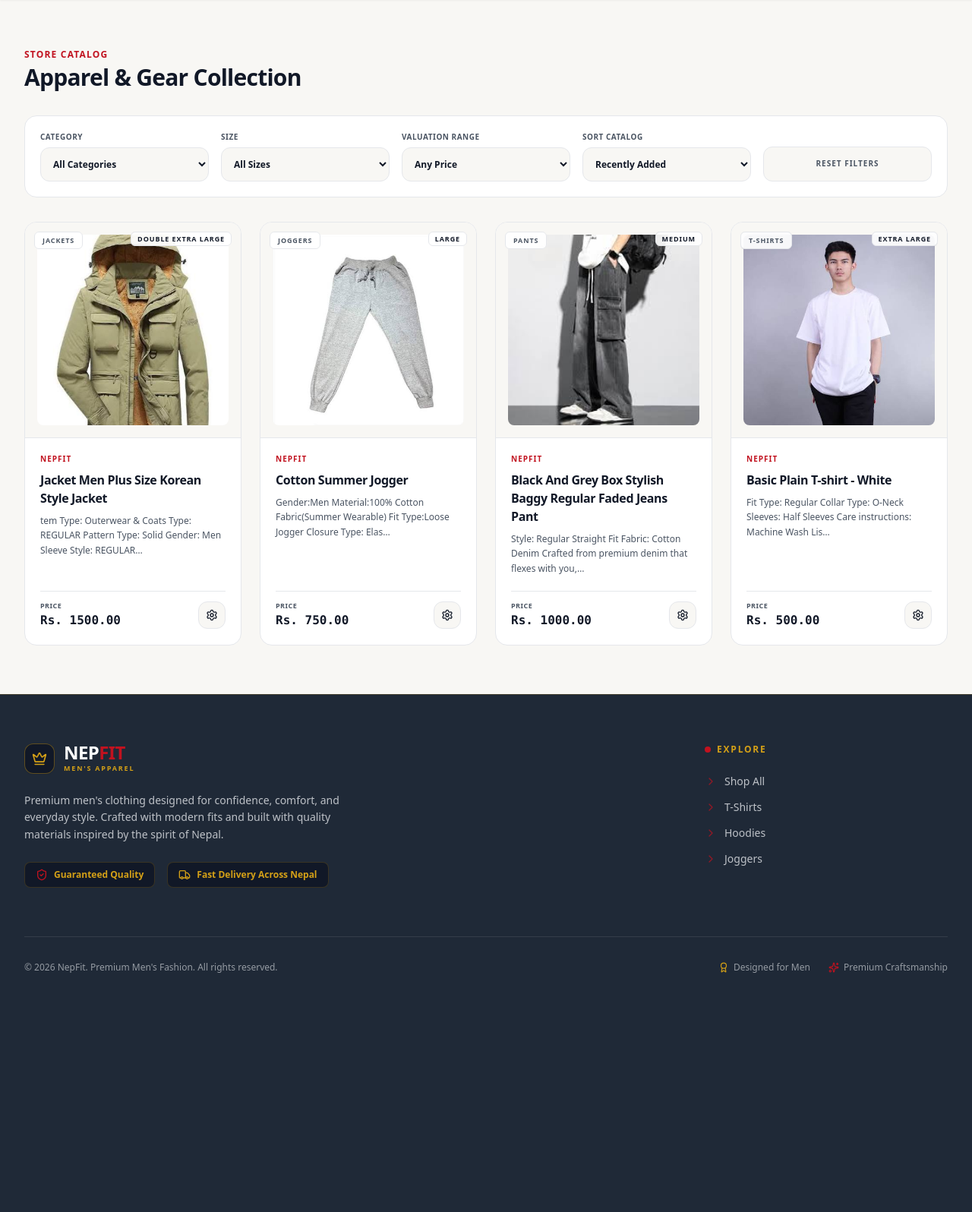
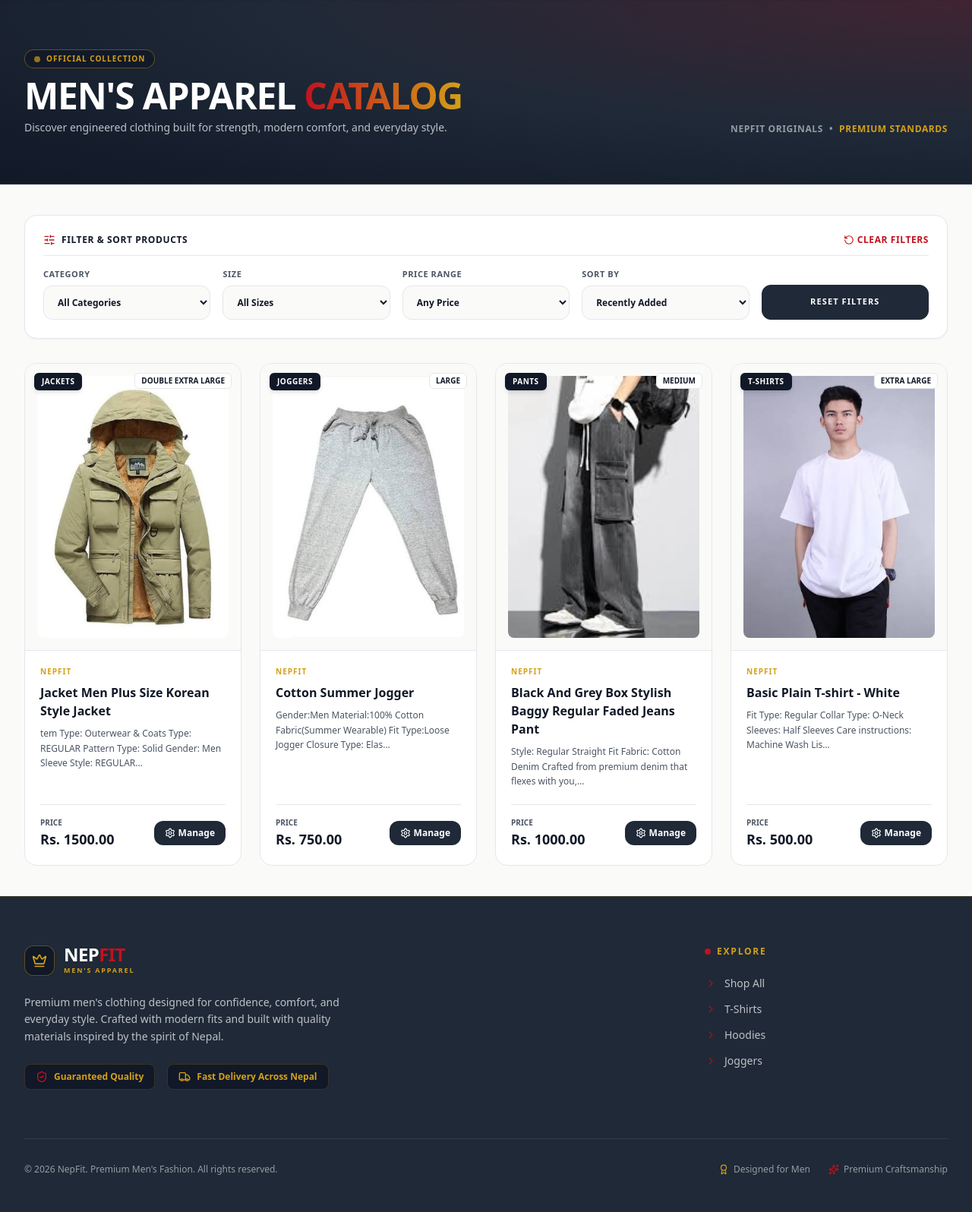
Before and after one commit to bipinjlimbu/B2C-E-Commerce---Django-Project-IV, a Django app: page /products/ in a window 1280 px wide. Shown: the part 111-1707 px from the top of the page at 76% size. Before the commit the page ends 1392 px from the top, so only its background shows below. Run offline with Django 5.2, Linux system fonts and the light colour scheme; a user stored in the database is signed in; data comes from the database, SQL or seed files in the repository.

Commit message:
Products Page UI and Logic Updated

```diff
--- a/nf_project/nf_app/templates/main/products_page.html
+++ b/nf_project/nf_app/templates/main/products_page.html
@@ -7,24 +7,55 @@
     {% load static %}
     <link href="{% static 'css/styles.css' %}" rel="stylesheet" />
 </head>
-<body class="bg-[#F8F7F4] text-[#111827] font-sans min-h-screen flex flex-col antialiased">
+<body class="bg-[#FAFAF9] text-[#111827] font-sans min-h-screen flex flex-col antialiased selection:bg-[#C1121F] selection:text-white">
 
     {% include 'components/_navbar.html' %}
 
     {% include 'components/_messages.html' %}
 
-    <main class="flex-grow max-w-7xl w-full mx-auto px-4 sm:px-6 lg:px-8 py-12 lg:py-16 space-y-8">
+    <main class="flex-grow">
+
+        <section class="relative bg-[#1F2937] text-white py-12 lg:py-16 border-b border-[#E5E7EB]/10 overflow-hidden">
+            <div class="absolute inset-0 bg-[radial-gradient(ellipse_at_top_right,_var(--tw-gradient-stops))] from-[#C1121F]/20 via-[#1F2937] to-[#111827] pointer-events-none"></div>
+            <div class="max-w-7xl mx-auto px-4 sm:px-6 lg:px-8 relative z-10 flex flex-col md:flex-row md:items-end justify-between gap-6">
                 <div>
-            <h1 class="text-xs font-bold uppercase tracking-widest text-[#C1121F] mb-1">Store Catalog</h1>
-            <p class="text-3xl font-extrabold text-[#111827] tracking-tight">Apparel & Gear Collection</p>
+                    <div class="inline-flex items-center gap-2 px-3 py-1 rounded-full bg-[#111827]/80 border border-[#D4A017]/40 mb-3">
+                        <span class="w-2 h-2 rounded-full bg-[#D4A017] animate-pulse"></span>
+                        <span class="text-[10px] font-bold uppercase tracking-widest text-[#D4A017]">Official Collection</span>
+                    </div>
+                    <h1 class="text-3xl sm:text-5xl font-black uppercase tracking-tight text-white">
+                        Men's Apparel <span class="text-transparent bg-clip-text bg-gradient-to-r from-[#C1121F] to-[#D4A017]">Catalog</span>
+                    </h1>
+                    <p class="text-sm text-[#E5E7EB]/80 mt-2 max-w-xl">
+                        Discover engineered clothing built for strength, modern comfort, and everyday style.
+                    </p>
+                </div>
+                <div class="hidden md:flex items-center gap-2 text-xs text-[#E5E7EB]/60 font-semibold uppercase tracking-wider">
+                    <span>NepFit Originals</span>
+                    <span>&bull;</span>
+                    <span class="text-[#D4A017]">Premium Standards</span>
+                </div>
+            </div>
+        </section>
+
+        <section class="max-w-7xl mx-auto px-4 sm:px-6 lg:px-8 py-10 space-y-8">
+
+            <form method="GET" action="/products/" class="bg-[#FFFFFF] border border-[#E5E7EB] rounded-2xl p-6 shadow-sm relative z-20">
+                <div class="flex items-center justify-between mb-4 pb-3 border-b border-[#E5E7EB]">
+                    <div class="flex items-center gap-2">
+                        <i data-lucide="sliders-horizontal" class="w-4 h-4 text-[#C1121F]"></i>
+                        <span class="text-xs font-bold uppercase tracking-wider text-[#111827]">Filter & Sort Products</span>
+                    </div>
+                    <a href="/products/" class="text-xs font-bold text-[#C1121F] hover:text-[#9B0D18] flex items-center gap-1 transition-colors uppercase tracking-wider">
+                        <i data-lucide="rotate-ccw" class="w-3.5 h-3.5"></i> Clear Filters
+                    </a>
                 </div>
 
-        <form method="GET" action="/products/" class="bg-white border border-[#E5E7EB] rounded-2xl p-5 shadow-xs">
                 <div class="grid grid-cols-1 sm:grid-cols-2 lg:grid-cols-5 gap-4 items-end">
 
                     <div class="space-y-1.5">
-                    <label class="text-[10px] font-bold uppercase tracking-wider text-[#4B5563] block">Category</label>
-                    <select name="category" onchange="this.form.submit()" class="w-full bg-[#F8F7F4] border border-[#E5E7EB] rounded-xl p-3 text-xs font-bold text-[#111827] focus:outline-none focus:border-[#C1121F] cursor-pointer">
+                        <label class="text-[11px] font-bold uppercase tracking-wider text-[#4B5563] block">Category</label>
+                        <select name="category" onchange="this.form.submit()" class="w-full bg-[#FAFAF9] border border-[#E5E7EB] rounded-xl px-3.5 py-3 text-xs font-bold text-[#111827] focus:outline-none focus:border-[#C1121F] focus:ring-1 focus:ring-[#C1121F] cursor-pointer transition-all">
                             <option value="">All Categories</option>
                             <option value="shirts" {% if request.GET.category == 'shirts' %}selected{% endif %}>Shirts</option>
                             <option value="t_shirts" {% if request.GET.category == 't_shirts' %}selected{% endif %}>T-Shirts</option>
@@ -38,8 +69,8 @@
                     </div>
 
                     <div class="space-y-1.5">
-                    <label class="text-[10px] font-bold uppercase tracking-wider text-[#4B5563] block">Size</label>
-                    <select name="size" onchange="this.form.submit()" class="w-full bg-[#F8F7F4] border border-[#E5E7EB] rounded-xl p-3 text-xs font-bold text-[#111827] focus:outline-none focus:border-[#C1121F] cursor-pointer">
+                        <label class="text-[11px] font-bold uppercase tracking-wider text-[#4B5563] block">Size</label>
+                        <select name="size" onchange="this.form.submit()" class="w-full bg-[#FAFAF9] border border-[#E5E7EB] rounded-xl px-3.5 py-3 text-xs font-bold text-[#111827] focus:outline-none focus:border-[#C1121F] focus:ring-1 focus:ring-[#C1121F] cursor-pointer transition-all">
                             <option value="">All Sizes</option>
                             <option value="S" {% if request.GET.size == 'S' %}selected{% endif %}>Small (S)</option>
                             <option value="M" {% if request.GET.size == 'M' %}selected{% endif %}>Medium (M)</option>
@@ -50,8 +81,8 @@
                     </div>
 
                     <div class="space-y-1.5">
-                    <label class="text-[10px] font-bold uppercase tracking-wider text-[#4B5563] block">Valuation Range</label>
-                    <select name="price_range" onchange="this.form.submit()" class="w-full bg-[#F8F7F4] border border-[#E5E7EB] rounded-xl p-3 text-xs font-bold text-[#111827] focus:outline-none focus:border-[#C1121F] cursor-pointer">
+                        <label class="text-[11px] font-bold uppercase tracking-wider text-[#4B5563] block">Price Range</label>
+                        <select name="price_range" onchange="this.form.submit()" class="w-full bg-[#FAFAF9] border border-[#E5E7EB] rounded-xl px-3.5 py-3 text-xs font-bold text-[#111827] focus:outline-none focus:border-[#C1121F] focus:ring-1 focus:ring-[#C1121F] cursor-pointer transition-all">
                             <option value="all">Any Price</option>
                             <option value="0-499" {% if request.GET.price_range == '0-499' %}selected{% endif %}>Rs. 0 - Rs. 499</option>
                             <option value="500-999" {% if request.GET.price_range == '500-999' %}selected{% endif %}>Rs. 500 - Rs. 999</option>
@@ -64,8 +95,8 @@
                     </div>
 
                     <div class="space-y-1.5">
-                    <label class="text-[10px] font-bold uppercase tracking-wider text-[#4B5563] block">Sort Catalog</label>
-                    <select name="sort" onchange="this.form.submit()" class="w-full bg-[#F8F7F4] border border-[#E5E7EB] rounded-xl p-3 text-xs font-bold text-[#111827] focus:outline-none focus:border-[#C1121F] cursor-pointer">
+                        <label class="text-[11px] font-bold uppercase tracking-wider text-[#4B5563] block">Sort By</label>
+                        <select name="sort" onchange="this.form.submit()" class="w-full bg-[#FAFAF9] border border-[#E5E7EB] rounded-xl px-3.5 py-3 text-xs font-bold text-[#111827] focus:outline-none focus:border-[#C1121F] focus:ring-1 focus:ring-[#C1121F] cursor-pointer transition-all">
                             <option value="latest" {% if request.GET.sort == 'latest' %}selected{% endif %}>Recently Added</option>
                             <option value="oldest" {% if request.GET.sort == 'oldest' %}selected{% endif %}>Oldest First</option>
                             <option value="price_asc" {% if request.GET.sort == 'price_asc' %}selected{% endif %}>Price: Low to High</option>
@@ -76,7 +107,7 @@
                     </div>
 
                     <div>
-                    <a href="/products/" class="bg-[#F8F7F4] hover:bg-[#111827] text-[#4B5563] hover:text-white text-[10px] font-bold uppercase tracking-widest border border-[#E5E7EB] h-[46px] rounded-xl transition-colors flex items-center justify-center w-full shadow-xs">
+                        <a href="/products/" class="bg-[#1F2937] hover:bg-[#111827] text-white text-[11px] font-bold uppercase tracking-widest border border-[#1F2937] h-[46px] rounded-xl transition-all flex items-center justify-center w-full shadow-sm hover:shadow-md">
                             Reset Filters
                         </a>
                     </div>
@@ -85,65 +116,65 @@
 
             <div class="w-full">
                 {% if products %}
-                <div class="grid grid-cols-1 sm:grid-cols-2 md:grid-cols-3 lg:grid-cols-4 gap-6">
+                    <div class="grid grid-cols-1 sm:grid-cols-2 lg:grid-cols-4 gap-6">
                         {% for product in products %}
-                        <div class="bg-white border border-[#E5E7EB] rounded-2xl overflow-hidden shadow-xs hover:shadow-md hover:border-[#C1121F]/40 transition-all flex flex-col group relative">
+                            <div class="bg-[#FFFFFF] border border-[#E5E7EB] rounded-2xl overflow-hidden shadow-xs hover:shadow-xl hover:border-[#C1121F]/40 transition-all duration-300 flex flex-col group relative">
 
                                 <a href="/products/{{ product.id }}/" class="flex flex-col flex-grow">
-                                <div class="aspect-square w-full bg-[#F8F7F4] flex items-center justify-center p-4 relative overflow-hidden border-b border-[#E5E7EB]">
+                                    <div class="aspect-[3/4] w-full bg-[#FAFAF9] flex items-center justify-center p-4 relative overflow-hidden border-b border-[#E5E7EB]">
                                         {% if product.product_image %}
                                             <img src="{{ product.product_image.url }}" alt="{{ product.name }}" class="w-full h-full object-cover group-hover:scale-105 transition-transform duration-500 rounded-lg">
                                         {% else %}
-                                        <div class="w-full h-full flex flex-col items-center justify-center bg-[#F8F7F4] rounded-xl">
-                                            <i data-lucide="shirt" class="w-10 h-10 text-[#4B5563] group-hover:text-[#C1121F] transition-colors duration-300"></i>
-                                            <span class="text-[9px] uppercase tracking-widest text-[#4B5563] font-bold mt-2">No Image Preview</span>
+                                            <div class="w-full h-full flex flex-col items-center justify-center bg-[#FAFAF9] rounded-xl border border-dashed border-[#E5E7EB]">
+                                                <i data-lucide="shirt" class="w-12 h-12 text-[#4B5563] group-hover:text-[#C1121F] transition-colors duration-300"></i>
+                                                <span class="text-[10px] uppercase font-bold tracking-widest text-[#4B5563] mt-2">No Image</span>
                                             </div>
                                         {% endif %}
 
-                                    <span class="absolute top-3 left-3 bg-white/90 border border-[#E5E7EB] backdrop-blur-md text-[9px] font-bold uppercase tracking-widest text-[#4B5563] px-2.5 py-1 rounded-md shadow-xs">
+                                        <span class="absolute top-3 left-3 bg-[#111827] text-white text-[10px] font-bold uppercase tracking-wider px-2.5 py-1 rounded-md shadow-md">
                                             {{ product.get_category_display }}
                                         </span>
 
                                         {% if product.size %}
-                                        <span class="absolute top-3 right-3 bg-white/90 border border-[#E5E7EB] backdrop-blur-md text-[9px] font-bold uppercase tracking-widest text-[#111827] px-2 py-0.5 rounded-md shadow-xs">
+                                            <span class="absolute top-3 right-3 bg-[#FFFFFF] border border-[#E5E7EB] text-[#111827] text-[10px] font-bold uppercase px-2 py-0.5 rounded-md shadow-xs">
                                                 {{ product.get_size_display|default:product.size }}
                                             </span>
                                         {% endif %}
                                     </div>
 
                                     <div class="p-5 flex-grow space-y-2">
-                                    <span class="text-[10px] font-bold uppercase tracking-widest text-[#C1121F] block">{{ product.brand|default:"NepFit" }}</span>
-                                    <h3 class="font-extrabold text-[#111827] text-base tracking-tight group-hover:text-[#C1121F] transition-colors line-clamp-1">
+                                        <span class="text-[10px] font-bold uppercase tracking-widest text-[#D4A017] block">{{ product.brand|default:"NepFit" }}</span>
+                                        <h3 class="font-bold text-[#111827] text-base group-hover:text-[#C1121F] transition-colors line-clamp-1">
                                             {{ product.name }}
                                         </h3>
                                         <p class="text-xs text-[#4B5563] leading-relaxed line-clamp-2">
-                                        {{ product.description|truncatechars:100|default:"High-performance activewear engineered for maximum comfort and durability." }}
+                                            {{ product.description|truncatechars:100|default:"Premium men's clothing designed for modern fit and ultimate comfort." }}
                                         </p>
                                     </div>
                                 </a>
 
                                 <div class="p-5 pt-0">
-                                <div class="flex items-center justify-between pt-3 border-t border-[#E5E7EB]">
-                                    <div class="flex flex-col">
-                                        <span class="text-[9px] uppercase font-bold tracking-wider text-[#4B5563]">Price</span>
-                                        <span class="text-base font-extrabold text-[#111827] font-mono">Rs. {{ product.price|floatformat:2 }}</span>
+                                    <div class="flex items-center justify-between pt-4 border-t border-[#E5E7EB]">
+                                        <div>
+                                            <span class="text-[10px] uppercase font-bold text-[#4B5563] block">Price</span>
+                                            <span class="text-lg font-black text-[#111827]">Rs. {{ product.price|floatformat:2 }}</span>
                                         </div>
 
                                         {% if user.is_authenticated and not user.is_staff %}
                                             {% if product.stock > 0 %}
-                                            <a href="/cart/add/{{ product.id }}/" class="bg-[#F8F7F4] hover:bg-[#C1121F] text-[#111827] hover:text-white w-9 h-9 rounded-xl transition-all border border-[#E5E7EB] hover:border-[#C1121F] flex items-center justify-center shadow-xs z-10" title="Add to Cart">
-                                                <i data-lucide="shopping-bag" class="w-4 h-4"></i>
+                                                <a href="/cart/add/{{ product.id }}/" class="bg-[#C1121F] hover:bg-[#9B0D18] text-white px-4 py-2.5 rounded-xl transition-colors font-bold text-xs flex items-center gap-1.5 shadow-sm shadow-[#C1121F]/20" title="Add to Cart">
+                                                    <i data-lucide="shopping-bag" class="w-4 h-4"></i> Add to Cart
                                                 </a>
                                             {% else %}
-                                            <p class="text-[10px] font-bold text-[#B91C1C] uppercase tracking-wider bg-[#FEF2F2] px-2 py-1 rounded-md border border-[#FCA5A5]">Out of Stock</p>
+                                                <span class="text-[10px] font-bold text-[#B91C1C] uppercase bg-[#B91C1C]/10 px-2.5 py-1 rounded-md border border-[#B91C1C]/20">Out of Stock</span>
                                             {% endif %}
                                         {% elif user.is_staff %}
-                                        <a href="/dashboard/admin/?section=product-management" class="bg-[#F8F7F4] hover:bg-[#111827] text-[#111827] hover:text-white w-9 h-9 rounded-xl transition-all border border-[#E5E7EB] flex items-center justify-center shadow-xs z-10" title="Manage Item">
-                                            <i data-lucide="settings" class="w-4 h-4"></i>
+                                            <a href="/dashboard/admin/?section=product-management" class="bg-[#1F2937] hover:bg-[#111827] text-white px-3.5 py-2 rounded-xl transition-colors text-xs font-semibold flex items-center gap-1" title="Manage Item">
+                                                <i data-lucide="settings" class="w-3.5 h-3.5"></i> Manage
                                             </a>
                                         {% else %}
-                                        <a href="/login/" class="bg-[#F8F7F4] hover:bg-[#C1121F] text-[#111827] hover:text-white w-9 h-9 rounded-xl transition-all border border-[#E5E7EB] hover:border-[#C1121F] flex items-center justify-center shadow-xs z-10" title="Login to Buy">
-                                            <i data-lucide="log-in" class="w-4 h-4"></i>
+                                            <a href="/login/" class="bg-[#111827] hover:bg-[#C1121F] text-white px-4 py-2.5 rounded-xl transition-colors font-bold text-xs flex items-center gap-1.5" title="Login to Buy">
+                                                <i data-lucide="log-in" class="w-4 h-4"></i> Buy Now
                                             </a>
                                         {% endif %}
                                     </div>
@@ -152,18 +183,19 @@
                         {% endfor %}
                     </div>
                 {% else %}
-                <div class="flex flex-col items-center justify-center text-center py-24 border border-dashed border-[#E5E7EB] rounded-3xl bg-white shadow-xs">
-                    <div class="w-16 h-16 bg-[#F8F7F4] rounded-2xl flex items-center justify-center border border-[#E5E7EB] mb-4">
-                        <i data-lucide="search-x" class="w-7 h-7 text-[#4B5563]"></i>
+                    <div class="flex flex-col items-center justify-center text-center py-20 border border-dashed border-[#E5E7EB] rounded-3xl bg-[#FFFFFF] p-8 shadow-xs">
+                        <div class="w-16 h-16 bg-[#FAFAF9] rounded-2xl flex items-center justify-center border border-[#E5E7EB] mb-4 text-[#C1121F]">
+                            <i data-lucide="search-x" class="w-8 h-8"></i>
                         </div>
-                    <h3 class="text-[#111827] font-extrabold text-base tracking-tight">No Products Found</h3>
-                    <p class="text-xs text-[#4B5563] mt-1 max-w-xs leading-relaxed mb-6">No activewear items match your current filter selection. Clear your choices to view all available products.</p>
-                    <a href="/products/" class="bg-[#C1121F] hover:bg-[#9B0D18] text-white font-bold px-6 py-3.5 rounded-xl text-xs uppercase tracking-widest transition-colors shadow-xs">
-                        Reset Filters
+                        <h3 class="text-[#111827] font-black text-xl uppercase tracking-tight">No Products Found</h3>
+                        <p class="text-xs text-[#4B5563] mt-2 max-w-md leading-relaxed mb-6">We couldn't find any products matching your current filters. Try changing your search options or clearing filters to view all clothing items.</p>
+                        <a href="/products/" class="bg-[#C1121F] hover:bg-[#9B0D18] text-white font-bold px-8 py-3.5 rounded-xl text-xs uppercase tracking-widest transition-all shadow-md shadow-[#C1121F]/20 flex items-center gap-2">
+                            <i data-lucide="rotate-ccw" class="w-4 h-4"></i> Reset Filters
                         </a>
                     </div>
                 {% endif %}
             </div>
+        </section>
     </main>
 
     {% include 'components/_footer.html' %}
--- a/nf_project/nf_app/views/products_view.py
+++ b/nf_project/nf_app/views/products_view.py
@@ -4,7 +4,6 @@ from django.contrib import messages
 from django.db.models import Q
 from ..models import Product, Wishlist
 
-@login_required
 def products_view(request):
     products = Product.objects.all().order_by('-created_at')
 
@@ -198,7 +197,6 @@ def is_active_toggle_view(request, product_id):
 
     return redirect('/dashboard/admin/?section=product-management')
 
-@login_required
 def product_detail_view(request, product_id):
     try:
         product = Product.objects.get(id=product_id)
@@ -206,10 +204,11 @@ def product_detail_view(request, product_id):
         messages.error(request, "Product not found.")
         return redirect('products')
 
-    if Wishlist.objects.filter(customer=request.user, product=product).exists():
-        product.in_wishlist = True
-    else:
-        product.in_wishlist = False
+    if request.user.is_authenticated:
+        if Wishlist.objects.filter(customer=request.user, product=product).exists():
+            product.in_wishlist = True
+        else:
+            product.in_wishlist = False
 
     reviews = product.reviews.all().order_by('-created_at')
 
--- a/nf_project/static/css/styles.css
+++ b/nf_project/static/css/styles.css
@@ -443,7 +443,7 @@ Ensure the default browser behavior of the `hidden` attribute.
   --tw-shadow-colored: 0 0 #0000;
 }
 
-.ring-1, .ring-2, .focus-within\:ring-1, .focus\:ring-2 {
+.ring-1, .ring-2, .focus-within\:ring-1, .focus\:ring-2, .focus\:ring-1 {
   --tw-ring-inset: var(--tw-empty,/*!*/ /*!*/);
   --tw-ring-offset-width: 0px;
   --tw-ring-offset-color: #fff;
@@ -623,6 +623,10 @@ Ensure the default browser behavior of the `hidden` attribute.
   z-index: 10;
 }
 
+.z-20 {
+  z-index: 20;
+}
+
 .col-span-full {
   grid-column: 1 / -1;
 }
@@ -1766,6 +1770,11 @@ Ensure the default browser behavior of the `hidden` attribute.
 
 .from-\[\#C1121F\]\/25 {
   --tw-gradient-from: rgb(193 18 31 / 0.25);
+  --tw-gradient-stops: var(--tw-gradient-from), var(--tw-gradient-to, rgb(193 18 31 / 0));
+}
+
+.from-\[\#C1121F\]\/20 {
+  --tw-gradient-from: rgb(193 18 31 / 0.2);
   --tw-gradient-stops: var(--tw-gradient-from), var(--tw-gradient-to, rgb(193 18 31 / 0));
 }
 
@@ -2917,6 +2926,12 @@ Ensure the default browser behavior of the `hidden` attribute.
   box-shadow: var(--tw-ring-offset-shadow), var(--tw-ring-shadow), var(--tw-shadow, 0 0 #0000);
 }
 
+.focus\:ring-1:focus {
+  --tw-ring-offset-shadow: var(--tw-ring-inset) 0 0 0 var(--tw-ring-offset-width) var(--tw-ring-offset-color);
+  --tw-ring-shadow: var(--tw-ring-inset) 0 0 0 calc(1px + var(--tw-ring-offset-width)) var(--tw-ring-color);
+  box-shadow: var(--tw-ring-offset-shadow), var(--tw-ring-shadow), var(--tw-shadow, 0 0 #0000);
+}
+
 .focus\:ring-\[\#C1121F\]:focus {
   --tw-ring-opacity: 1;
   --tw-ring-color: rgb(193 18 31 / var(--tw-ring-opacity));
@@ -3159,6 +3174,10 @@ Ensure the default browser behavior of the `hidden` attribute.
     flex-direction: row;
   }
 
+  .md\:items-end {
+    align-items: flex-end;
+  }
+
   .md\:items-center {
     align-items: center;
   }
```
Lines whose indentation alone changed are shown as unchanged.
